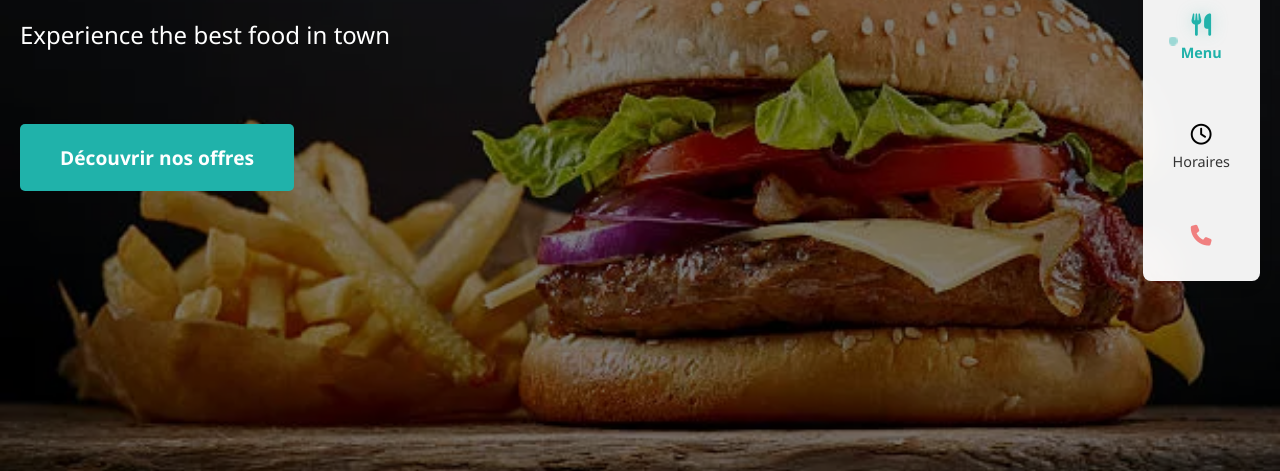
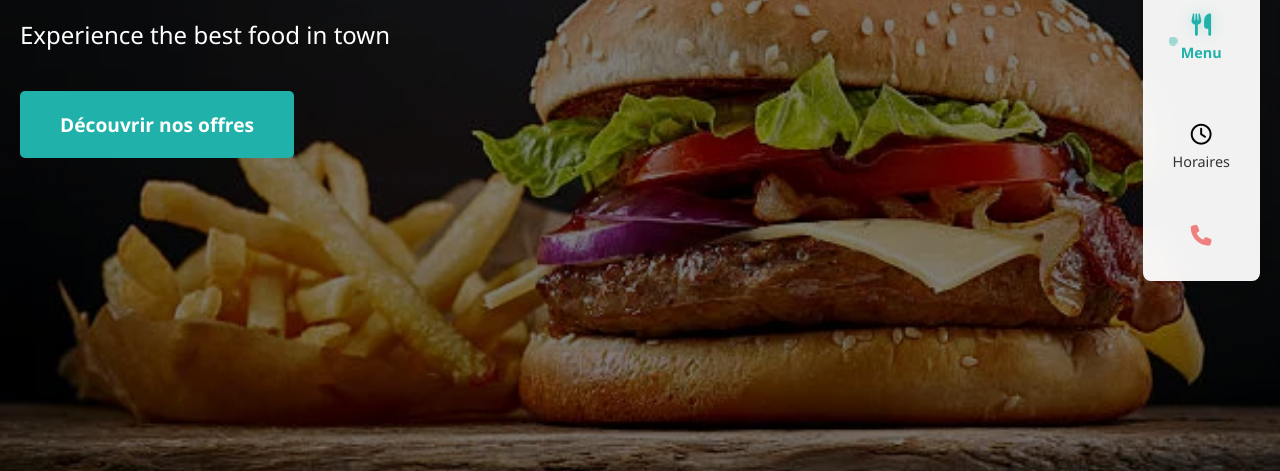
Before and after one commit to martinmamadou/testing, a website: page index.html in a window 1280 px wide. Shown: the part 329-800 px from the top of the page. Drawn offline with Linux system fonts and the light colour scheme.

Commit message:
adjustements

```diff
--- a/assets/styles/scss/_home.scss
+++ b/assets/styles/scss/_home.scss
@@ -48,9 +48,6 @@
   color: $white;
   border: none;
   border-radius: 5px;
-  position: absolute;
-  bottom: 100px;
-  left: 20px;
   font-size: 1.2rem;
   font-weight: 600;
 }
```
Also changed, not shown: assets/styles/css/style.css, 1 other file.
